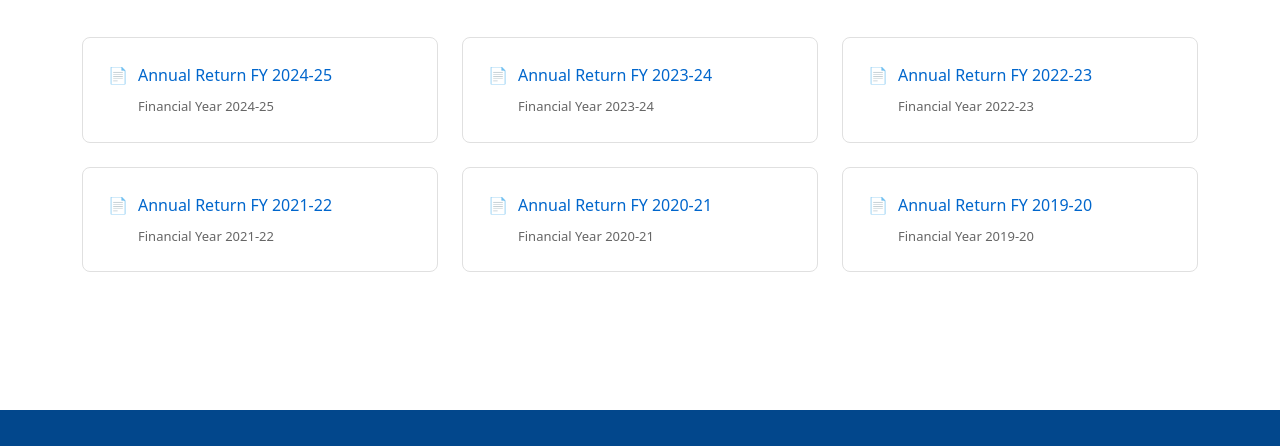
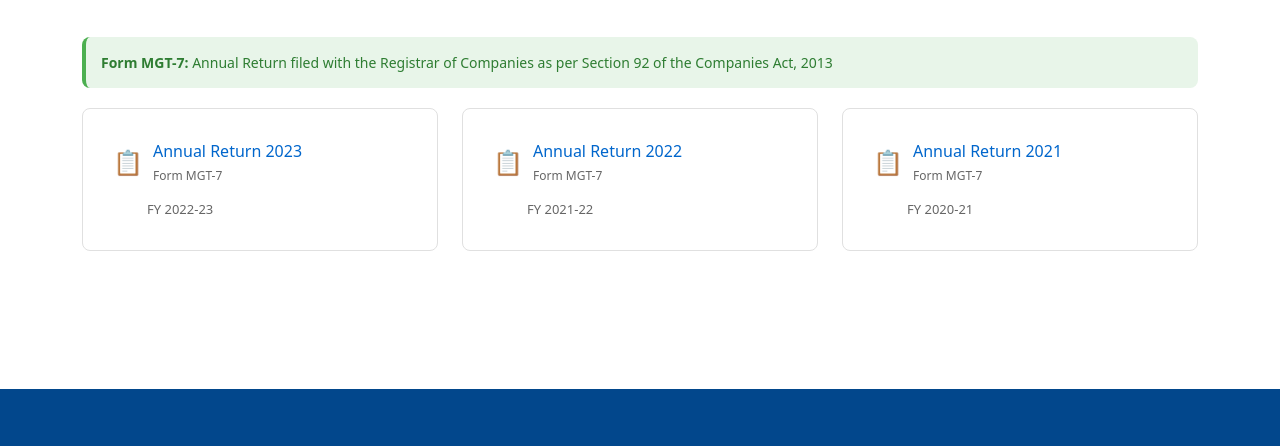
Before and after one commit to kiramogs/westerncap, a website: page annual-return-ir/index.html in a window 1280 px wide. Shown: the part 592-1038 px from the top of the page. Drawn offline with nearby package versions, Linux system fonts and the light colour scheme.

Commit message:
Update Annual Return page with actual MGT-7 documents for 2021, 2022, 2023 with proper PDF links and Form MGT-7 description

```diff
--- a/annual-return-ir/index.html
+++ b/annual-return-ir/index.html
@@ -250,59 +250,47 @@
                             <h2 style="color: #02478c; font-size: 32px; font-weight: 600; margin: 0;">Annual Return</h2>
                         </div>
 
+                        <div style="margin-bottom: 20px; padding: 15px; background: #e8f5e9; border-radius: 8px; border-left: 4px solid #4CAF50;">
+                            <p style="margin: 0; color: #2e7d32; font-size: 14px;">
+                                <strong>Form MGT-7:</strong> Annual Return filed with the Registrar of Companies as per Section 92 of the Companies Act, 2013
+                            </p>
+                        </div>
+
                         <div class="row g-4">
                             <div class="col-md-4">
-                                <div class="document-card" style="border: 1px solid #e0e0e0; padding: 25px; border-radius: 8px; transition: all 0.3s ease; background: white; height: 100%;">
-                                    <a href="/pdfs/annual-return-ir/FY-2024-25.pdf" target="_blank" style="text-decoration: none; color: #0066cc; font-size: 16px; font-weight: 500; display: flex; align-items: center;">
-                                        <span style="margin-right: 10px;">📄</span>
-                                        Annual Return FY 2024-25
+                                <div class="document-card" style="border: 1px solid #e0e0e0; padding: 30px; border-radius: 8px; transition: all 0.3s ease; background: white; height: 100%;">
+                                    <a href="/pdfs/MGT%207_2023.pdf" target="_blank" style="text-decoration: none; color: #0066cc; font-size: 16px; font-weight: 500; display: flex; align-items: center;">
+                                        <span style="margin-right: 10px; font-size: 24px;">📋</span>
+                                        <div>
+                                            <div>Annual Return 2023</div>
+                                            <div style="font-size: 12px; color: #666; font-weight: normal; margin-top: 4px;">Form MGT-7</div>
+                                        </div>
                                     </a>
-                                    <p style="margin: 10px 0 0 30px; font-size: 13px; color: #666;">Financial Year 2024-25</p>
+                                    <p style="margin: 15px 0 0 34px; font-size: 13px; color: #666;">FY 2022-23</p>
                                 </div>
                             </div>
                             <div class="col-md-4">
-                                <div class="document-card" style="border: 1px solid #e0e0e0; padding: 25px; border-radius: 8px; transition: all 0.3s ease; background: white; height: 100%;">
-                                    <a href="/pdfs/annual-return-ir/FY-2023-24.pdf" target="_blank" style="text-decoration: none; color: #0066cc; font-size: 16px; font-weight: 500; display: flex; align-items: center;">
-                                        <span style="margin-right: 10px;">📄</span>
-                                        Annual Return FY 2023-24
+                                <div class="document-card" style="border: 1px solid #e0e0e0; padding: 30px; border-radius: 8px; transition: all 0.3s ease; background: white; height: 100%;">
+                                    <a href="/pdfs/MGT%207_2022.pdf" target="_blank" style="text-decoration: none; color: #0066cc; font-size: 16px; font-weight: 500; display: flex; align-items: center;">
+                                        <span style="margin-right: 10px; font-size: 24px;">📋</span>
+                                        <div>
+                                            <div>Annual Return 2022</div>
+                                            <div style="font-size: 12px; color: #666; font-weight: normal; margin-top: 4px;">Form MGT-7</div>
+                                        </div>
                                     </a>
-                                    <p style="margin: 10px 0 0 30px; font-size: 13px; color: #666;">Financial Year 2023-24</p>
+                                    <p style="margin: 15px 0 0 34px; font-size: 13px; color: #666;">FY 2021-22</p>
                                 </div>
                             </div>
                             <div class="col-md-4">
-                                <div class="document-card" style="border: 1px solid #e0e0e0; padding: 25px; border-radius: 8px; transition: all 0.3s ease; background: white; height: 100%;">
-                                    <a href="/pdfs/annual-return-ir/FY-2022-23.pdf" target="_blank" style="text-decoration: none; color: #0066cc; font-size: 16px; font-weight: 500; display: flex; align-items: center;">
-                                        <span style="margin-right: 10px;">📄</span>
-                                        Annual Return FY 2022-23
+                                <div class="document-card" style="border: 1px solid #e0e0e0; padding: 30px; border-radius: 8px; transition: all 0.3s ease; background: white; height: 100%;">
+                                    <a href="/pdfs/MGT%207_2021.pdf" target="_blank" style="text-decoration: none; color: #0066cc; font-size: 16px; font-weight: 500; display: flex; align-items: center;">
+                                        <span style="margin-right: 10px; font-size: 24px;">📋</span>
+                                        <div>
+                                            <div>Annual Return 2021</div>
+                                            <div style="font-size: 12px; color: #666; font-weight: normal; margin-top: 4px;">Form MGT-7</div>
+                                        </div>
                                     </a>
-                                    <p style="margin: 10px 0 0 30px; font-size: 13px; color: #666;">Financial Year 2022-23</p>
-                                </div>
-                            </div>
-                            <div class="col-md-4">
-                                <div class="document-card" style="border: 1px solid #e0e0e0; padding: 25px; border-radius: 8px; transition: all 0.3s ease; background: white; height: 100%;">
-                                    <a href="/pdfs/annual-return-ir/FY-2021-22.pdf" target="_blank" style="text-decoration: none; color: #0066cc; font-size: 16px; font-weight: 500; display: flex; align-items: center;">
-                                        <span style="margin-right: 10px;">📄</span>
-                                        Annual Return FY 2021-22
-                                    </a>
-                                    <p style="margin: 10px 0 0 30px; font-size: 13px; color: #666;">Financial Year 2021-22</p>
-                                </div>
-                            </div>
-                            <div class="col-md-4">
-                                <div class="document-card" style="border: 1px solid #e0e0e0; padding: 25px; border-radius: 8px; transition: all 0.3s ease; background: white; height: 100%;">
-                                    <a href="/pdfs/annual-return-ir/FY-2020-21.pdf" target="_blank" style="text-decoration: none; color: #0066cc; font-size: 16px; font-weight: 500; display: flex; align-items: center;">
-                                        <span style="margin-right: 10px;">📄</span>
-                                        Annual Return FY 2020-21
-                                    </a>
-                                    <p style="margin: 10px 0 0 30px; font-size: 13px; color: #666;">Financial Year 2020-21</p>
-                                </div>
-                            </div>
-                            <div class="col-md-4">
-                                <div class="document-card" style="border: 1px solid #e0e0e0; padding: 25px; border-radius: 8px; transition: all 0.3s ease; background: white; height: 100%;">
-                                    <a href="/pdfs/annual-return-ir/FY-2019-20.pdf" target="_blank" style="text-decoration: none; color: #0066cc; font-size: 16px; font-weight: 500; display: flex; align-items: center;">
-                                        <span style="margin-right: 10px;">📄</span>
-                                        Annual Return FY 2019-20
-                                    </a>
-                                    <p style="margin: 10px 0 0 30px; font-size: 13px; color: #666;">Financial Year 2019-20</p>
+                                    <p style="margin: 15px 0 0 34px; font-size: 13px; color: #666;">FY 2020-21</p>
                                 </div>
                             </div>
                         </div>
```
